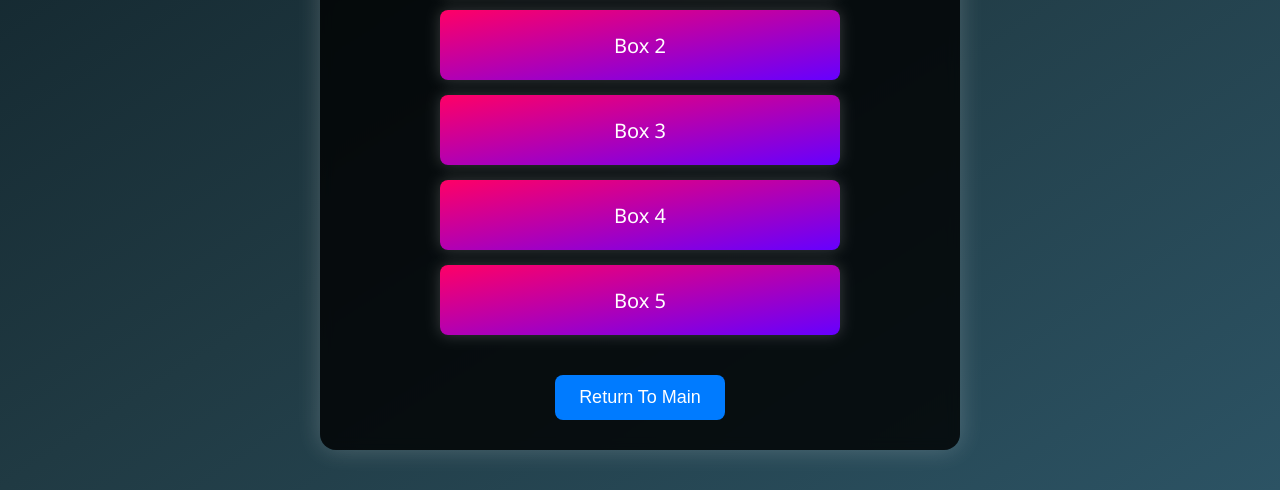
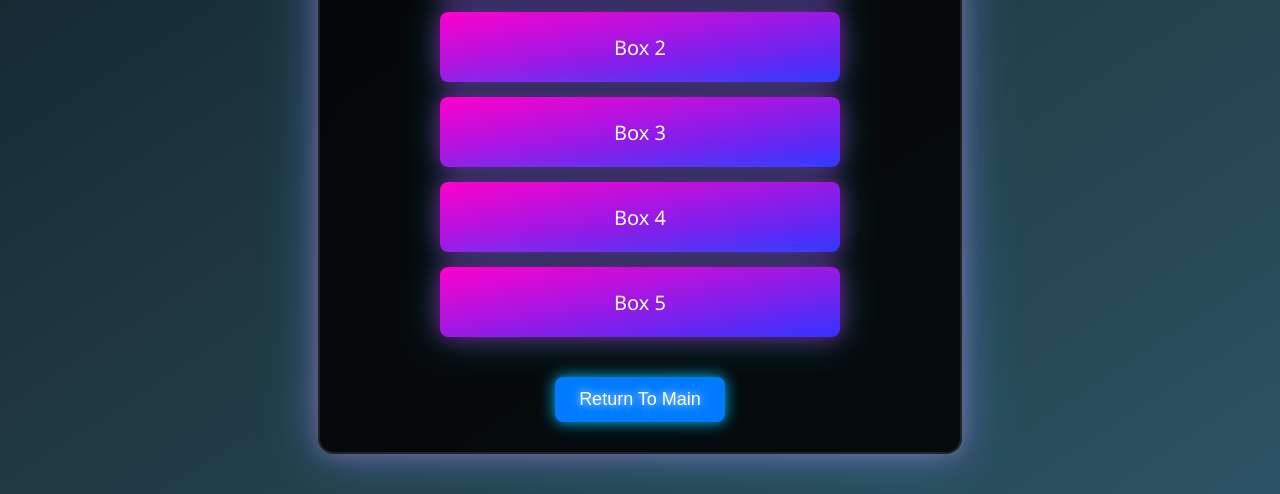
Before and after one commit to Firewarer/Family-Feud-avi, a plain HTML site: page fast-money-round/fastmoney.html in a window 1280 px wide. Shown: the part 336-830 px from the top of the page. Drawn offline with Linux system fonts and the light colour scheme.

Commit message:
Update style.css

```diff
--- a/fast-money-round/style.css
+++ b/fast-money-round/style.css
@@ -11,10 +11,14 @@ body {
 .container {
   max-width: 600px;
   margin: 40px auto;
-  background: rgba(0, 0, 0, 0.8);
+  background: rgba(0, 0, 0, 0.85);
   padding: 30px 20px;
   border-radius: 16px;
-  box-shadow: 0 0 25px rgba(255, 255, 255, 0.2);
+  box-shadow:
+    0 0 20px rgba(255, 255, 255, 0.2),
+    0 0 40px rgba(255, 0, 255, 0.3),
+    0 0 60px rgba(0, 255, 255, 0.3);
+  border: 2px solid rgba(255, 255, 255, 0.1);
   backdrop-filter: blur(6px);
   animation: fadeInUp 1s ease-out;
 }
@@ -30,6 +34,7 @@ h1 {
   background: linear-gradient(to right, gold, orange);
   -webkit-background-clip: text;
   -webkit-text-fill-color: transparent;
+  text-shadow: 0 0 10px rgba(255, 255, 0, 0.5);
 }
 
 #timer {
@@ -41,6 +46,7 @@ h1 {
   -webkit-background-clip: text;
   -webkit-text-fill-color: transparent;
   animation: gradientTimer 4s ease infinite;
+  text-shadow: 0 0 10px #00f2ff;
 }
 
 .timer-warning {
@@ -82,7 +88,7 @@ h1 {
   color: #fff;
   padding: 15px;
   border-radius: 8px;
-  font-size: 20px;
+  font-size: 16px;
   width: 100%;
   height: 100%;
   box-sizing: border-box;
@@ -96,7 +102,7 @@ h1 {
   left: 0;
   width: 100%;
   height: 100%;
-  background: linear-gradient(to bottom right, #ff0066, #6600ff);
+  background: linear-gradient(to bottom right, #ff00cc, #3333ff);
   color: white;
   display: flex;
   align-items: center;
@@ -105,7 +111,7 @@ h1 {
   border-radius: 8px;
   cursor: pointer;
   transition: transform 0.5s ease-out, opacity 0.5s ease-out;
-  box-shadow: 0 0 15px rgba(255,255,255,0.2);
+  box-shadow: 0 0 20px rgba(255, 0, 255, 0.5), 0 0 40px rgba(0, 255, 255, 0.3);
 }
 
 .slide-out {
@@ -127,11 +133,14 @@ h1 {
   cursor: pointer;
   margin-top: 20px;
   transition: background 0.3s ease;
+  text-shadow: 0 0 10px white;
+  box-shadow: 0 0 15px rgba(255, 255, 255, 0.3);
 }
 
 #stop-btn {
   background: crimson;
   color: white;
+  box-shadow: 0 0 15px crimson;
 }
 #stop-btn:hover {
   background: darkred;
@@ -140,6 +149,7 @@ h1 {
 #next-btn {
   background: #28a745;
   color: white;
+  box-shadow: 0 0 15px #28a745;
 }
 #next-btn:hover {
   background: #1e7e34;
@@ -148,6 +158,7 @@ h1 {
 #back-btn {
   background: #007bff;
   color: white;
+  box-shadow: 0 0 15px #00bfff;
 }
 #back-btn:hover {
   background: #0056b3;
@@ -163,8 +174,9 @@ h1 {
   font-weight: bold;
   z-index: 1000;
   animation: pulsePop 1s ease;
-  text-shadow: 0 0 10px white;
+  text-shadow: 0 0 10px white, 0 0 20px red, 0 0 30px darkred;
 }
+
 @keyframes pulsePop {
   0%   { transform: scale(0.5); opacity: 0; }
   50%  { transform: scale(1.2); opacity: 1; }
@@ -174,8 +186,9 @@ h1 {
 .flash-red {
   animation: flashRed 1s infinite alternate;
 }
+
 @keyframes flashRed {
-  from { background-color: red;    }
+  from { background-color: red; }
   to   { background-color: darkred; }
 }
 
@@ -183,10 +196,12 @@ h1 {
   font-size: 22px;
   margin-bottom: 10px;
 }
+
 #answer-board ul {
   list-style: none;
   padding: 0;
 }
+
 #answer-board li {
   background: #444;
   margin: 5px 0;
```
